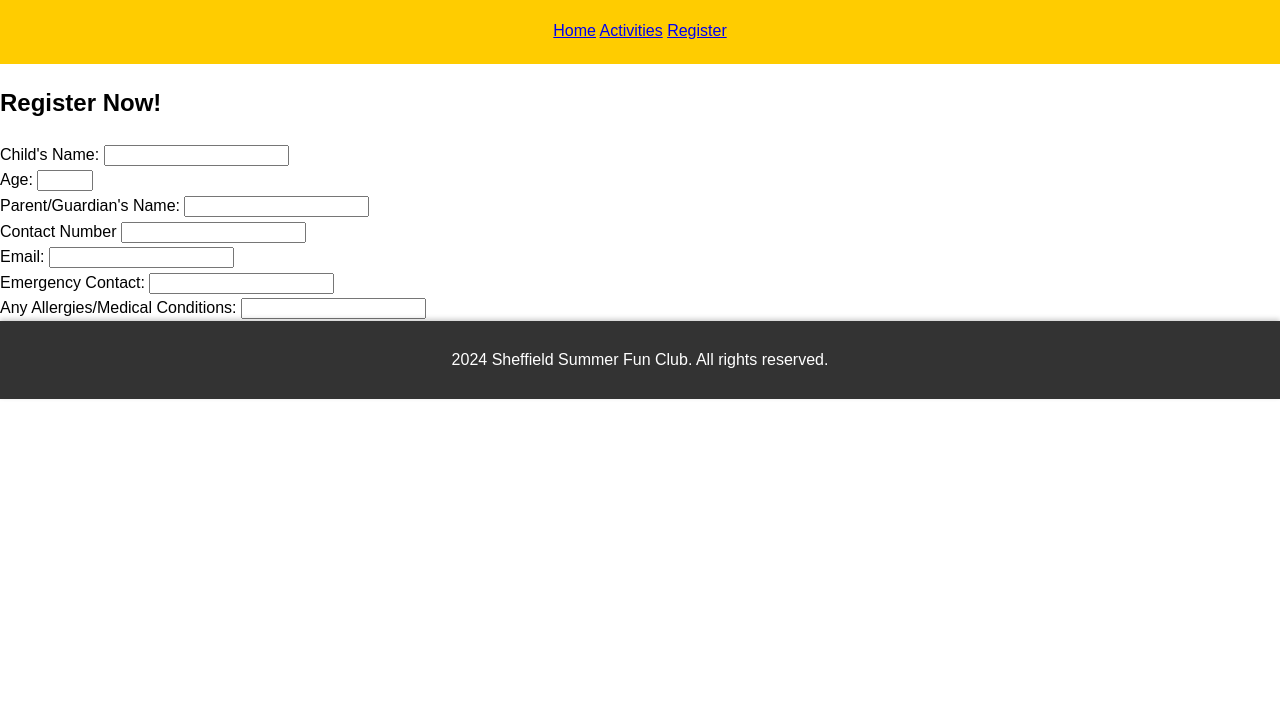
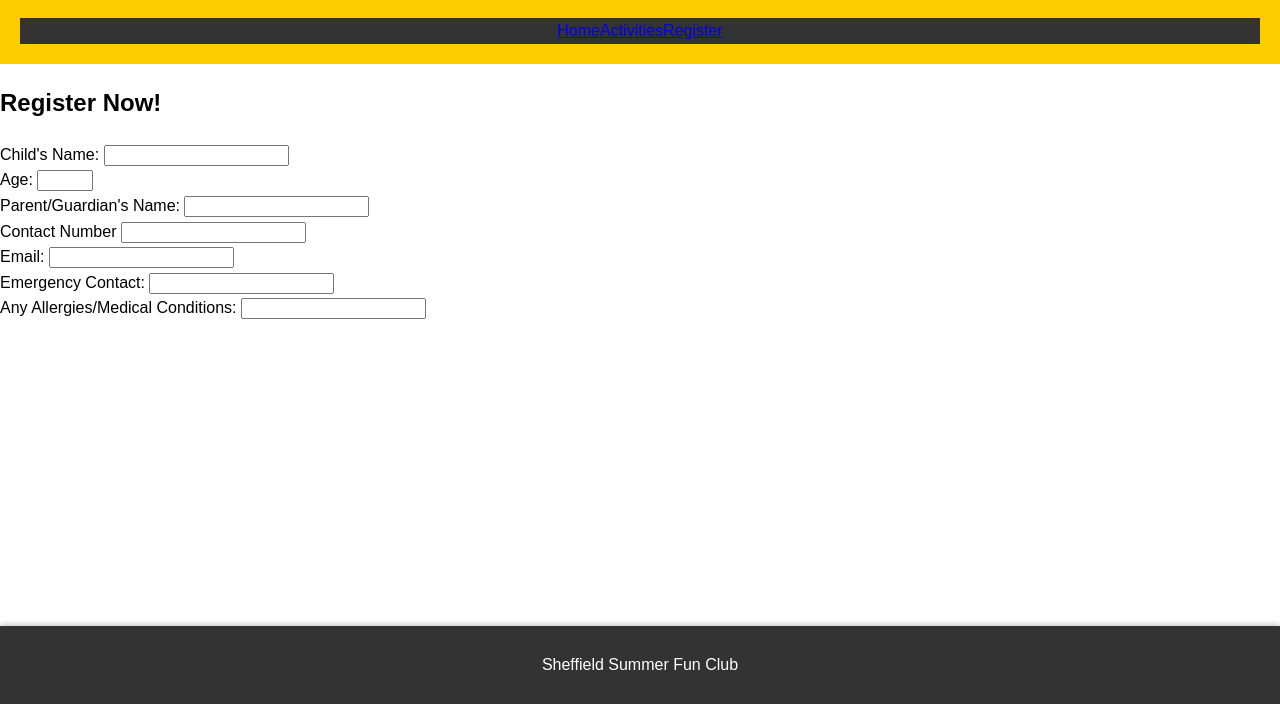
Before and after one commit to agodahdev/project1, a plain HTML site: page register.html in a window 1280 px wide. Shown: the part 96-800 px from the top of the page. Drawn offline with Linux system fonts and the light colour scheme.

Commit message:
Add styles the nav and made it hover

```diff
--- a/assets/css/style.css
+++ b/assets/css/style.css
@@ -18,6 +18,13 @@ header  {
     background-color: #ffcc00;
     padding: 20px;
     text-align: center;
+}
+
+nav {
+    display: flex;
+    justify-content: center;
+    background-color: #333;
+
 }
 
 
@@ -42,9 +49,9 @@ footer {
     text-align: center;
     padding: 10px 0;
     position: relative;
-    bottom: 0;
     width: 100%;
-    box-shadow: 0 -2px 5px rgba(0, 0, 0, 0.2)
+    box-shadow: 0 -2px 5px rgba(0, 0, 0, 0.2);
+    margin-top: auto;
 
 
 }
--- a/register.html
+++ b/register.html
@@ -75,7 +75,7 @@
 
    <!-- Footer-->
     <footer>
-        <p>2024 Sheffield Summer Fun Club. All rights reserved.</p>
+        <p>Sheffield Summer Fun Club</p>
     </footer>
 </body>
 </html>
```
Also changed, not shown: activities.html (+1 -3 lines), index.html (+3 -4 lines).
